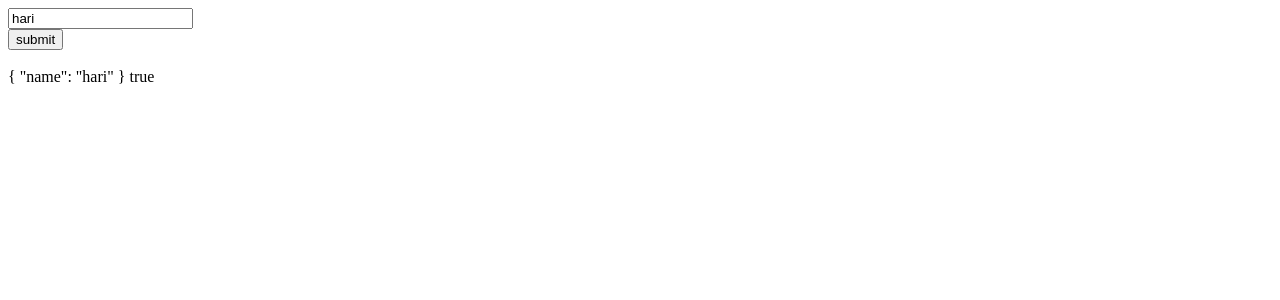
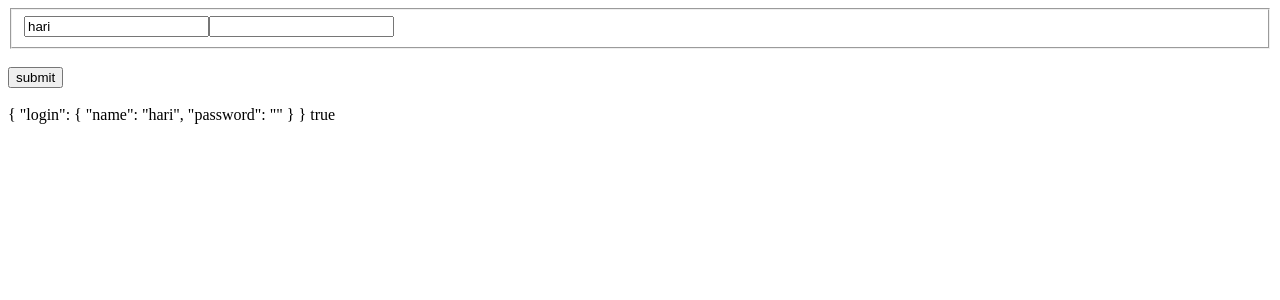
Before and after one commit to kothagundla1/angular2-funda, an Angular app in the folder angularforms/: page / in a window 1280 px wide. Shown: the top 300 px of the page. Built offline with nearby package versions, Linux system fonts and the light colour scheme.

Commit message:
worked with the ngModelGroup and field set and made a group for login and password

```diff
--- a/angularforms/src/app/app.component.html
+++ b/angularforms/src/app/app.component.html
@@ -1,10 +1,15 @@
 <form #formRef="ngForm" (ngSubmit)="onSubmit(formRef.value)">
-  <input type="text"   name ="name"  required="" [(ngModel)]="name"  #nameRef="ngModel" minlength="4">
+    <fieldset ngModelGroup="login">
+    <input type="text"   name ="name"  required="" [(ngModel)]="name"  #nameRef="ngModel" minlength="4">
 
-<span *ngIf="nameRef.errors?.required">This field is required</span>
-<span *ngIf="nameRef.errors?.minlength">This field must be longer than {{nameRef.errors?.minlength.requiredLength}} characters. You only typed {{nameRef.errors?.minlength.actualLength}}</span>
-  <br>
-<button> submit</button>
+    <span *ngIf="nameRef.errors?.required">This field is required</span>
+
+    <span *ngIf="nameRef.errors?.minlength"> check your length</span>
+    <input type="password" ngModel name="password">
+    </fieldset>
+    <br>
+  <button> submit</button>
+
 </form>
 
 <br>
```
